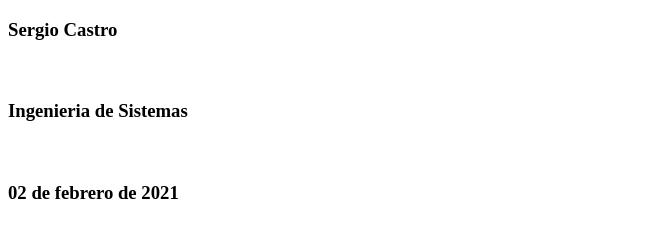
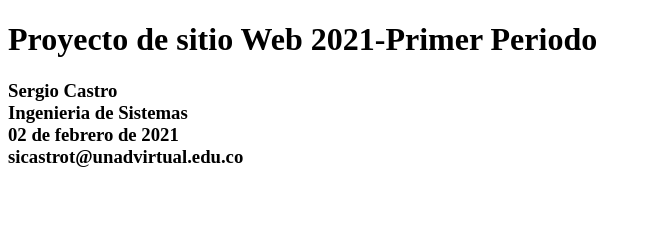
Before and after one commit to sicastrot/DSW-SergioCastro, a plain HTML site: page index.html in a window 1280 px wide. Shown: the whole page, without its empty margins (0-651 px from the left). Drawn offline with Linux system fonts and the light colour scheme.

Commit message:
se realizaron cambios al tamano de la letra y al orden de presentacion

```diff
--- a/index.html
+++ b/index.html
@@ -2,18 +2,23 @@
     <html lang="en">
         <head>
             <title>
-                <h1>
-                    Proyecto de sitio Web 2021-Primer Periodo
-                </h1>
+                Fase 1 Planeación
             </title>
         </head>
         <body>
+            <h1>
+                Proyecto de sitio Web 2021-Primer Periodo
+            </h1>
             <h3>
-                <p>Sergio Castro</p>
-                <br>
-                <p>Ingenieria de Sistemas</p>
-                <br>
-                <p>02 de febrero de 2021</p>
+                <p>
+                    Sergio Castro
+                    <br>
+                    Ingenieria de Sistemas
+                    <br>
+                    02 de febrero de 2021
+                    <br>
+                    sicastrot@unadvirtual.edu.co
+                </p>
             </h3>
         </body>
     </html>
```
